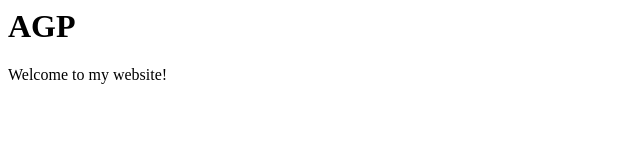
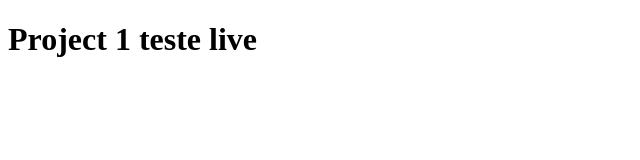
Before and after one commit to soulksyoux/soulksyoux.github.io, a plain HTML site: page index.html in a window 1280 px wide. Shown: the whole page, without its empty margins (0-640 px from the left). Drawn offline with Linux system fonts and the light colour scheme.

Commit message:
Update index.html

```diff
--- a/index.html
+++ b/index.html
@@ -1,9 +1,12 @@
-<html>
-
+<!DOCTYPE html>
+<html lang="pt">
+<head>
+    <meta charset="UTF-8">
+    <meta http-equiv="X-UA-Compatible" content="IE=edge">
+    <meta name="viewport" content="width=device-width, initial-scale=1.0">
+    <title>Project 1 teste</title>
+</head>
 <body>
-  <h1>AGP</h1>
-  <p>Welcome to my website!</p>
-
+    <h1>Project 1 teste live</h1>
 </body>
-
 </html>
```
